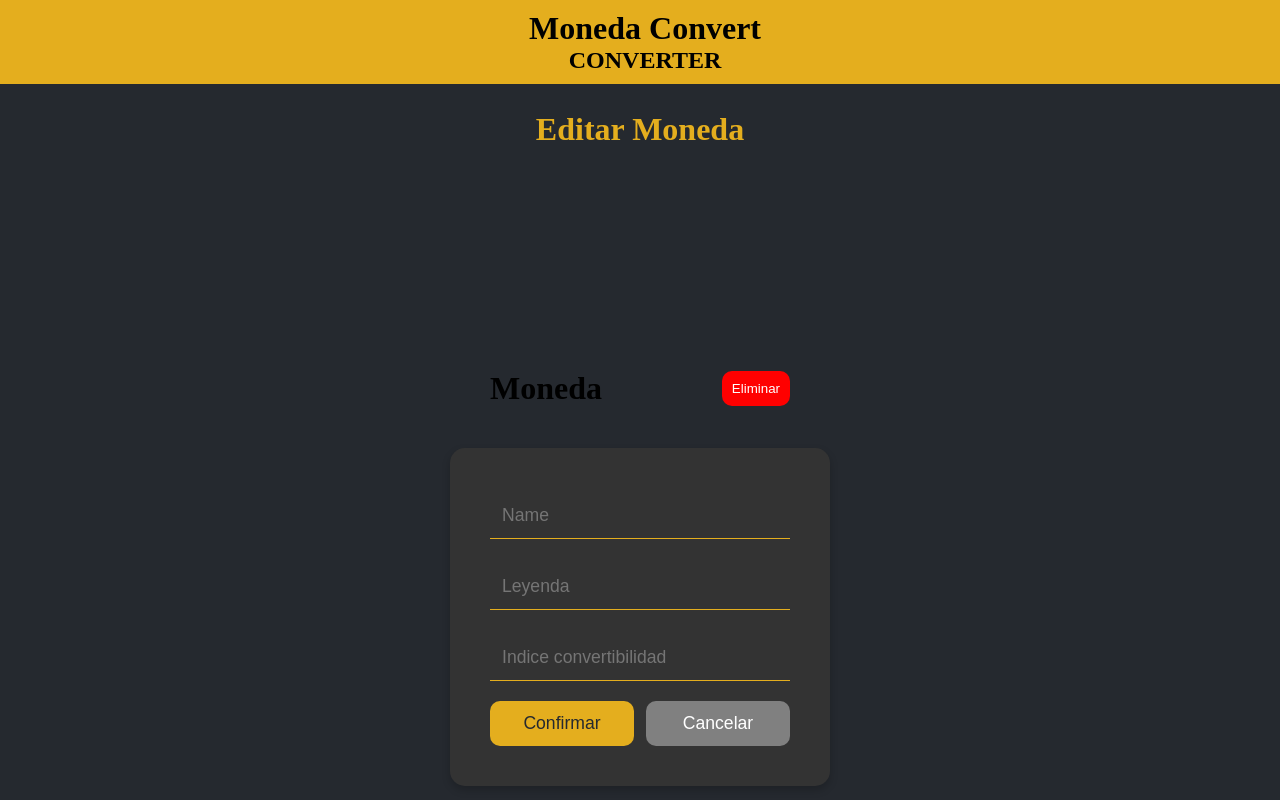
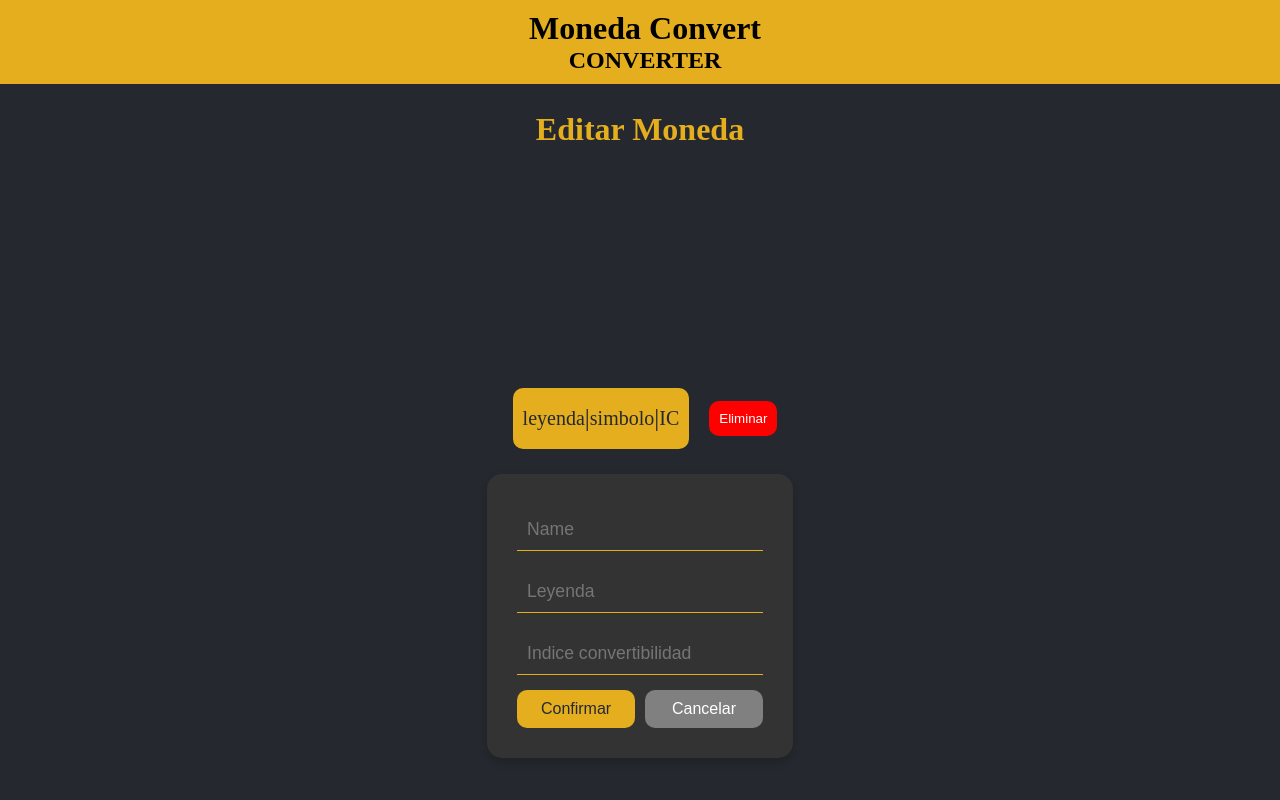
Before and after one commit to pedrovergaraa/MonedaConvert-Front, an Angular app: page /coin-detail in a window 1280 px wide. Shown: the top 800 px of the page. Built offline with nearby package versions, Linux system fonts and the light colour scheme.

Commit message:
Arreglando el detalle de moneda

```diff
--- a/src/app/pages/coin-detail/coin-detail.component.html
+++ b/src/app/pages/coin-detail/coin-detail.component.html
@@ -3,12 +3,11 @@
 <div class="currency-form-container">
   <div class="currency-header">
     <div class="moneda">
-      <h1>Moneda</h1>
-      <!-- <div  class="container-moneda">
-          <app-card-coin [currency]="currency"></app-card-coin>
-      </div> -->
-  </div>
-    <button class="delete-button">Eliminar</button>
+      <div class="container-moneda">
+        <app-card-coin></app-card-coin>
+      </div>
+      <button class="delete-button">Eliminar</button>
+    </div>
   </div>
 
   <div class="currency-form-card">
--- a/src/app/pages/coin-detail/coin-detail.component.scss
+++ b/src/app/pages/coin-detail/coin-detail.component.scss
@@ -20,16 +20,20 @@
 
   .currency-header {
     display: flex;
+    justify-content: center;
+    align-items: center;
+    margin-bottom: 15px;
+
+    .moneda {
+      display: flex;
+      align-items: center;
       justify-content: space-between;
-    align-items: center;
-    width: 300px;
-    margin-bottom: 20px;
+      width: 100%;
 
-    .currency-info {
-      p {
-        color: $text-color;
-        font-size: 1rem;
-      }
+      .container-moneda {
+        flex-grow: 1;
+        display: flex;
+        justify-content: center;
       }
 
       .delete-button {
@@ -39,9 +43,78 @@
         padding: 10px;
         border-radius: 10px;
         cursor: pointer;
+        margin-left: 10px;
 
         &:hover {
           background-color: darkred;
+        }
+      }
+    }
+  }
+
+  .currency-form-card {
+    background-color: $header-background;
+    padding: 30px;
+    border-radius: 15px;
+    box-shadow: 0 4px 8px rgba(0, 0, 0, 0.2);
+    max-width: 400px;
+
+    form {
+      display: flex;
+      flex-direction: column;
+
+      label {
+        color: $text-color;
+        margin-bottom: 5px;
+        font-size: 1rem;
+      }
+
+      input {
+        background: none;
+        border: none;
+        border-bottom: 1px solid $primary-color;
+        padding: 10px;
+        margin-bottom: 15px;
+        color: $text-color;
+        font-size: 1.1rem;
+
+        &:focus {
+          outline: none;
+        }
+      }
+
+      .form-buttons {
+        display: flex;
+        justify-content: space-between;
+
+        .confirm-button {
+          background-color: $primary-color;
+          color: $background-color;
+          border: none;
+          padding: 10px;
+          border-radius: 10px;
+          cursor: pointer;
+          font-size: 1rem;
+          width: 48%;
+
+          &:hover {
+            background-color: #d7ca80;
+          }
+        }
+
+        .cancel-button {
+          background-color: gray;
+          color: $text-color;
+          border: none;
+          padding: 10px;
+          border-radius: 10px;
+          cursor: pointer;
+          font-size: 1rem;
+          width: 48%;
+
+          &:hover {
+            background-color: darkgray;
+          }
         }
       }
     }
@@ -112,3 +185,4 @@
       }
     }
   }
+}
--- a/src/app/pages/coin-detail/coin-detail.module.ts
+++ b/src/app/pages/coin-detail/coin-detail.module.ts
@@ -3,6 +3,7 @@ import { CommonModule } from '@angular/common';
 
 import { CoinDetailRoutingModule } from './coin-detail-routing.module';
 import { CoinDetailComponent } from './coin-detail.component';
+import { CardCoinComponent } from "../../components/card-coin/card-coin.component";
 
 
 @NgModule({
@@ -11,7 +12,8 @@ import { CoinDetailComponent } from './coin-detail.component';
   ],
   imports: [
     CommonModule,
-    CoinDetailRoutingModule
-  ]
+    CoinDetailRoutingModule,
+    CardCoinComponent
+]
 })
 export class CoinDetailModule { }
--- a/src/app/pages/coins/coins.component.html
+++ b/src/app/pages/coins/coins.component.html
@@ -45,13 +45,14 @@
         <div class="category">
 
             <div class="title">
-                <h1>My Coins</h1>
+                <h1>Mis Monedas</h1>
                 <div class="button-container">
                      <!-- <button (click)="dialogCreateCoin.showModal()" class="create-button">Crear +</button>
                 <dialog #dialogCreatecurrency>
                     <app-create-coin (close)="dialogCreatecurrency.close()"></app-create-coin>
                 </dialog> -->
-                </div>
+            </div>
+        </div>
 
             <div class="coin-container">
                 <div class="coin">
@@ -68,5 +69,4 @@
                 </div>
             </div>
 
-    </div>
 </div>
```
Lines whose indentation alone changed are shown as unchanged.
